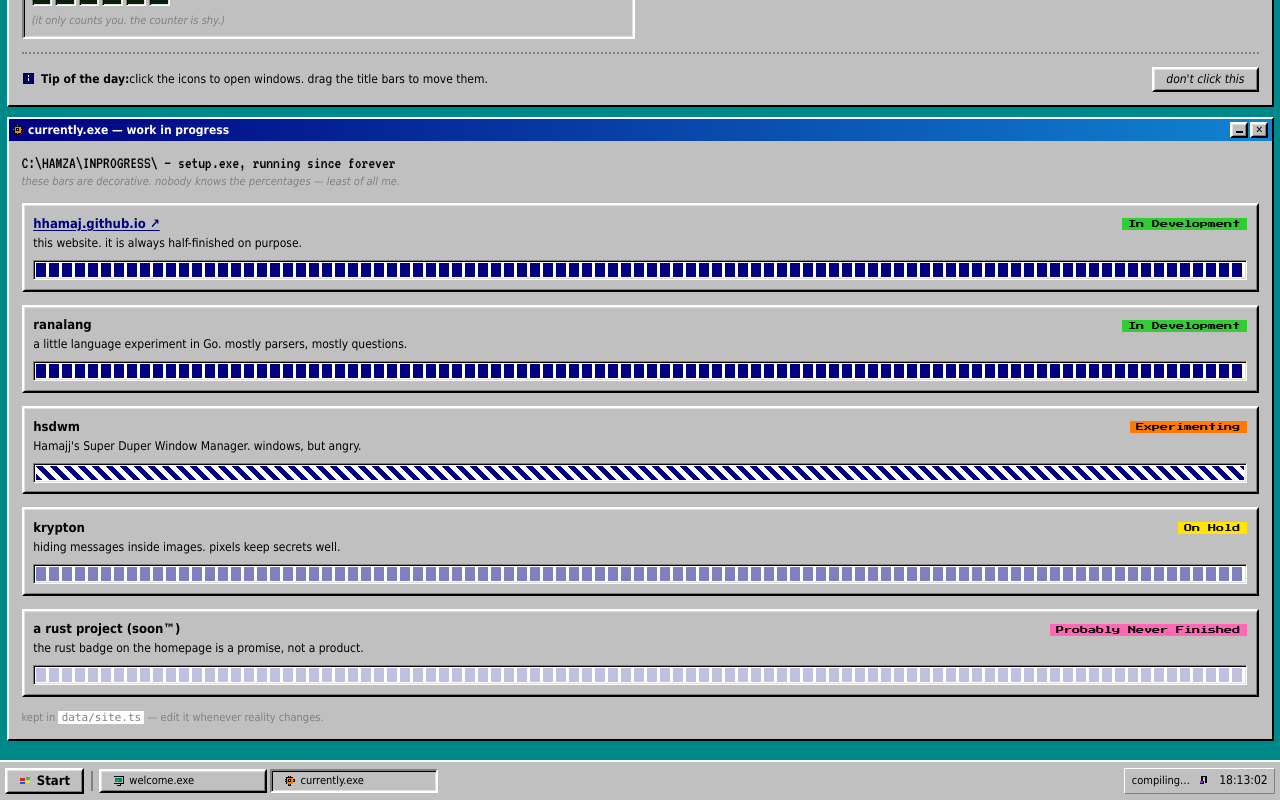
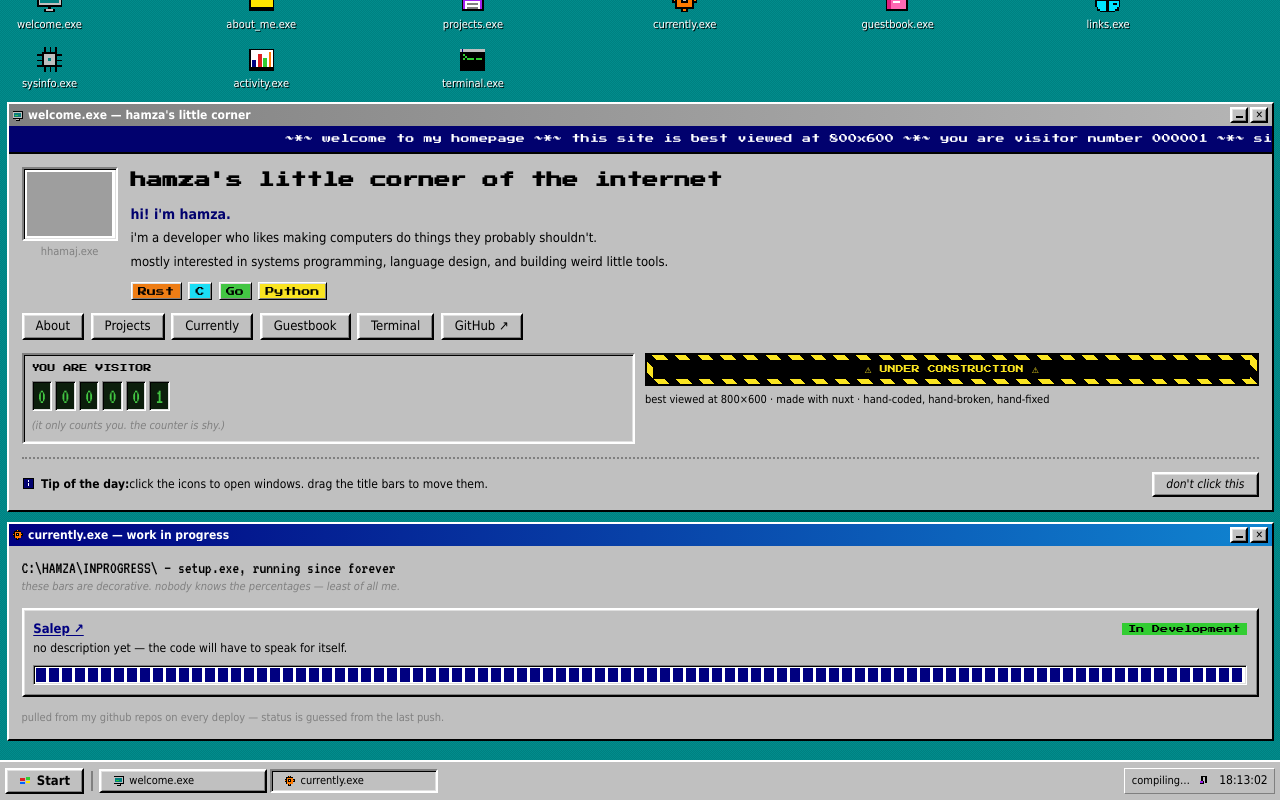
Before and after one commit to hhamaj/hhamaj.github.io, a Nuxt app: page / in a window 1280 px wide. Both pictures are taken after a click on the button "currently.exe". Built offline with nearby package versions, Linux system fonts and the light colour scheme; grey boxes are pictures that could not be loaded.

Commit message:
sync "currently working on" from GitHub repos
The list is now generated from the hhamaj repos at build time instead of
being hand-written; status is guessed from the last push date.

```diff
--- a/components/windows/CurrentlyWindow.vue
+++ b/components/windows/CurrentlyWindow.vue
@@ -1,5 +1,8 @@
 <script setup lang="ts">
-import { currentlyWorkingOn, type CurrentStatus } from '~/data/site'
+import type { CurrentlyEntry, CurrentStatus } from '~/data/site'
+import currentlyData from '~/data/github-currently.json'
+
+const currentlyWorkingOn = currentlyData as CurrentlyEntry[]
 
 const statusStyle: Record<CurrentStatus, { bar: string; chip: string; animate?: boolean }> = {
   Experimenting: { bar: 'progress-stripes', chip: 'bg-acc-orange text-black', animate: true },
@@ -56,7 +59,7 @@ const statusStyle: Record<CurrentStatus, { bar: string; chip: string; animate?:
     </ol>
 
     <p class="mt-4 font-ui text-[11px] text-win-mid">
-      kept in <code class="bg-white px-1">data/site.ts</code> — edit it whenever reality changes.
+      pulled from my github repos on every deploy — status is guessed from the last push.
     </p>
   </div>
 </template>
--- /dev/null
+++ b/data/github-currently.json
@@ -0,0 +1,8 @@
+[
+  {
+    "name": "Salep",
+    "note": "no description yet — the code will have to speak for itself.",
+    "status": "In Development",
+    "url": "https://github.com/hhamaj/Salep"
+  }
+]
--- a/data/site.ts
+++ b/data/site.ts
@@ -74,39 +74,6 @@ export const languageFallback = {
   order: 99,
 }
 
-/**
- * "Currently Working On" — seeded from real repositories on GitHub.
- * Edit freely; keep notes honest.
- */
-export const currentlyWorkingOn: CurrentlyEntry[] = [
-  {
-    name: 'hhamaj.github.io',
-    note: 'this website. it is always half-finished on purpose.',
-    status: 'In Development',
-    url: 'https://github.com/hhamaj/hhamaj.github.io',
-  },
-  {
-    name: 'ranalang',
-    note: 'a little language experiment in Go. mostly parsers, mostly questions.',
-    status: 'In Development',
-  },
-  {
-    name: 'hsdwm',
-    note: "Hamajj's Super Duper Window Manager. windows, but angry.",
-    status: 'Experimenting',
-  },
-  {
-    name: 'krypton',
-    note: 'hiding messages inside images. pixels keep secrets well.',
-    status: 'On Hold',
-  },
-  {
-    name: 'a rust project (soon™)',
-    note: 'the rust badge on the homepage is a promise, not a product.',
-    status: 'Probably Never Finished',
-  },
-]
-
 export const systemInfo: SystemInfoRow[] = [
   { label: 'OS', value: 'NixOS' },
   { label: 'Editor', value: 'Neovim' },
```
Also changed, not shown: scripts/generate-github-data.mjs (+47 -6 lines).
